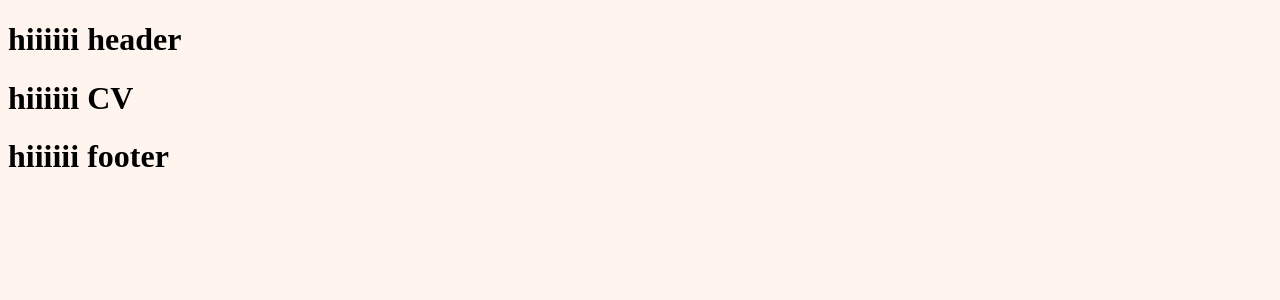
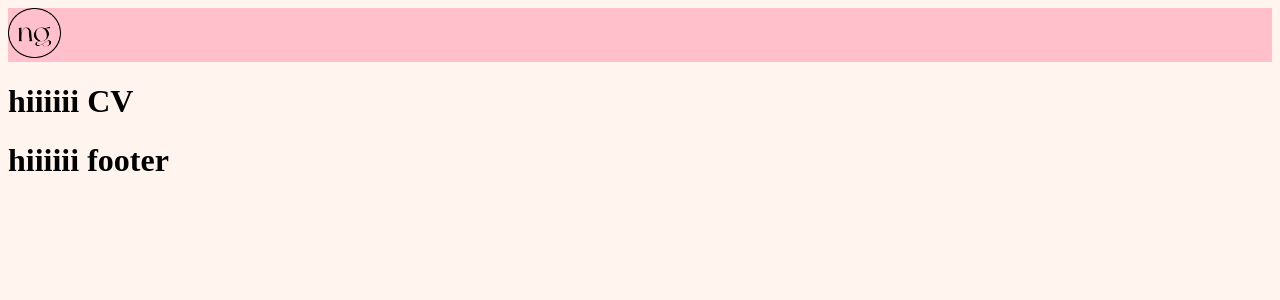
Before and after one commit to nathaliegustafsson/portfolio, a React (Vite) app: page /cv in a window 1280 px wide. Shown: the top 300 px of the page. Built offline with nearby package versions, Linux system fonts and the light colour scheme.

Commit message:
add logo

```diff
--- a/src/components/Header.tsx
+++ b/src/components/Header.tsx
@@ -1,7 +1,20 @@
+import styled from "styled-components";
+
 function Header() {
     return (
-        <h1>hiiiiii header</h1>
+        <Container>
+            <LogoImg src="/initials-logo.png" alt="initials-logo" />
+        </Container>
     )
 }
 
+// Styling
+const Container = styled.div`
+    background-color: pink;
+`;
+
+const LogoImg = styled.img`
+    height: 50px;
+`;
+
 export default Header;
```
